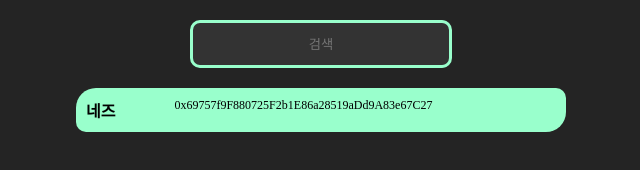
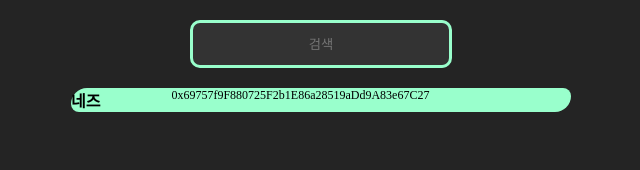
Before and after one commit to nazu280/mint-town, a plain HTML site: page index.html in a window 1280 px wide. Shown: the whole page, without its empty margins (319-959 px from the left). Drawn offline with Linux system fonts and the light colour scheme.

Commit message:
Update index.html

```diff
--- a/index.html
+++ b/index.html
@@ -21,8 +21,7 @@
 
       .listInner {
         background-color: #99FFCC;
-        margin: 5px 5px;
-        padding: 10px;
+
 
         display: flex;
         border-radius: 20px 10px;
```
